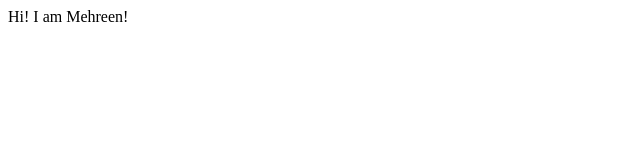
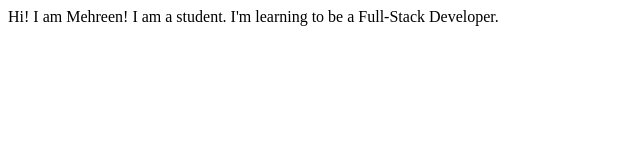
Before and after one commit to mehreenZahid/mehreenzahid-site, a plain HTML site: page index.html in a window 1280 px wide. Shown: the whole page, without its empty margins (0-640 px from the left). Drawn offline with Linux system fonts and the light colour scheme.

Commit message:
docs: updated index-file
Introduced more about myself

```diff
--- a/index.html
+++ b/index.html
@@ -8,5 +8,6 @@
 </head>
 <body>
     Hi! I am Mehreen!
+    I am a student. I'm learning to be a Full-Stack Developer.
 </body>
 </html>
```
